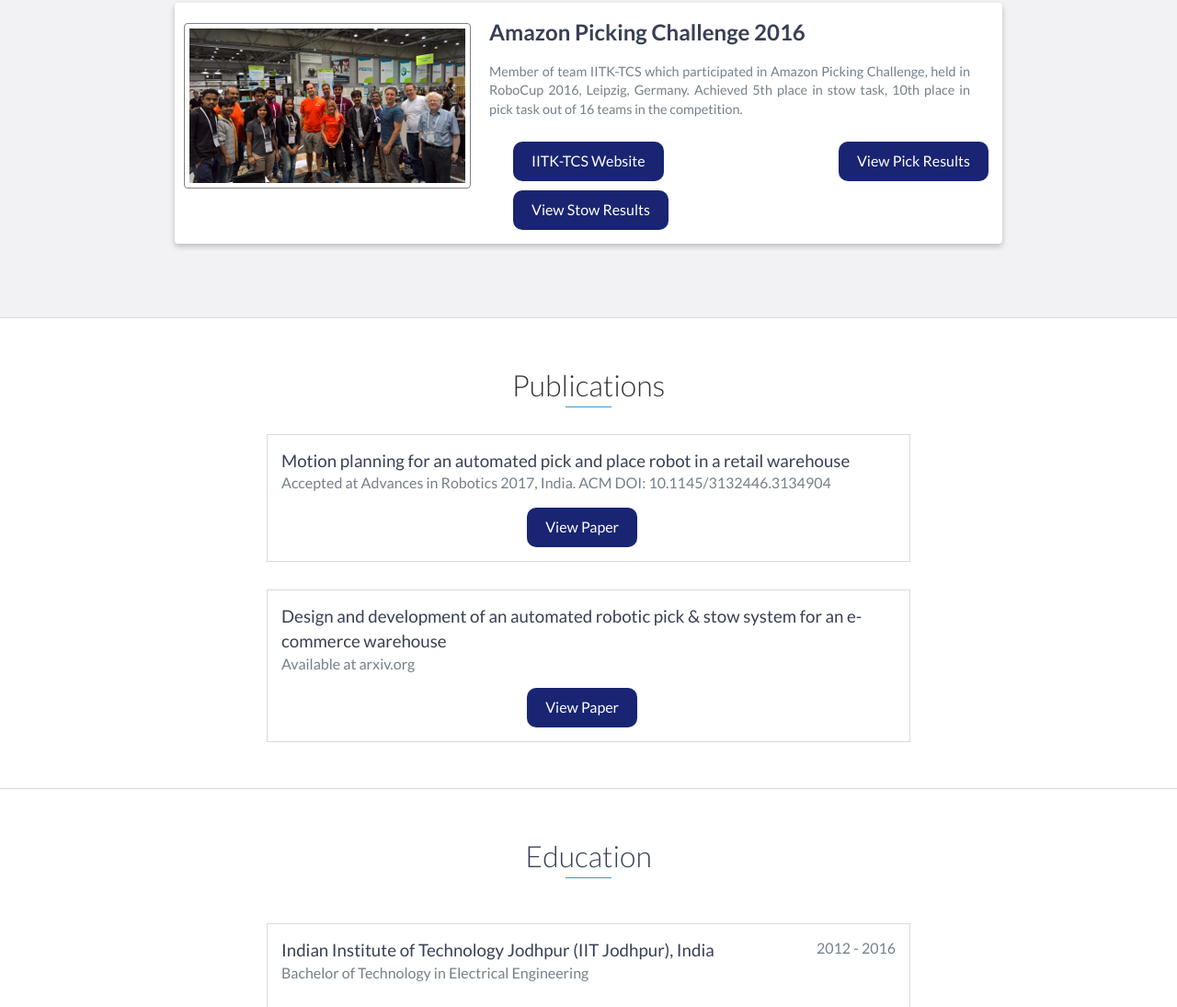
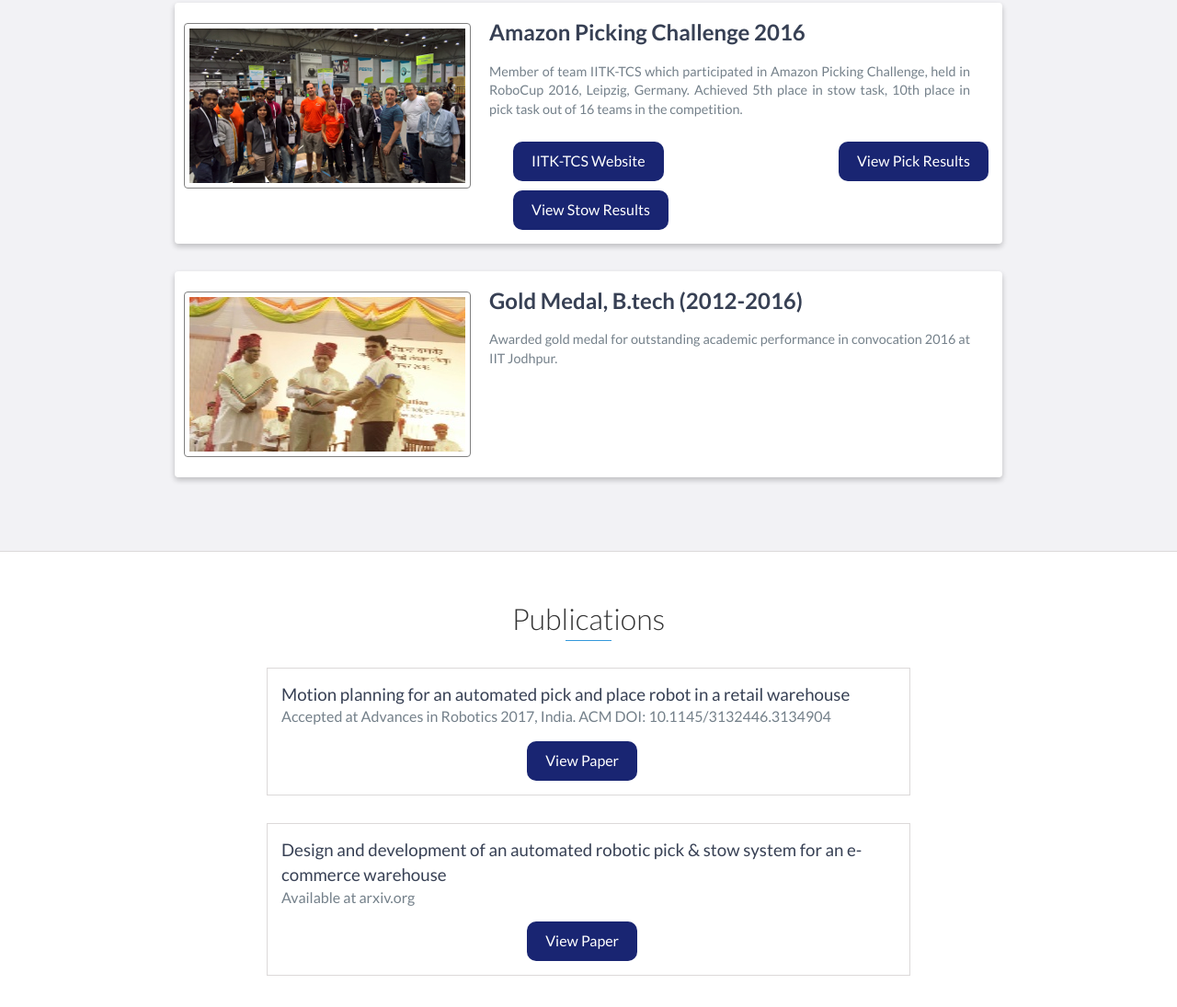
Before and after one commit to ManishSoni1908/ManishSoni1908.github.io, a website: page index.html in a window 1280 px wide. Shown: the part 4997-6092 px from the top of the page at 92% size. Drawn offline with nearby package versions, Linux system fonts and the light colour scheme.

Commit message:
accomplishment added

```diff
--- a/index.html
+++ b/index.html
@@ -332,6 +332,21 @@
 								</div>
 							</div>
 
+
+
+						<div class="project shadow-large">
+								<div style="float:left;margin:22px 20px 22px 10px; border: 1px solid gray;border-radius: 4px; padding: 5px;">
+									<img src="images/gold.jpg" />
+								</div>
+
+								<div class="project-info">
+									<h3>Gold Medal, B.tech (2012-2016)</h3>
+									<p>
+						Awarded gold medal for outstanding academic performance in convocation 2016 at IIT Jodhpur.
+									</p>
+								</div>
+							</div>
+
 						</div>
 					</div>
 				</div>
```
Also changed, not shown: images/2.jpg (added), images/gold.jpg (added).
